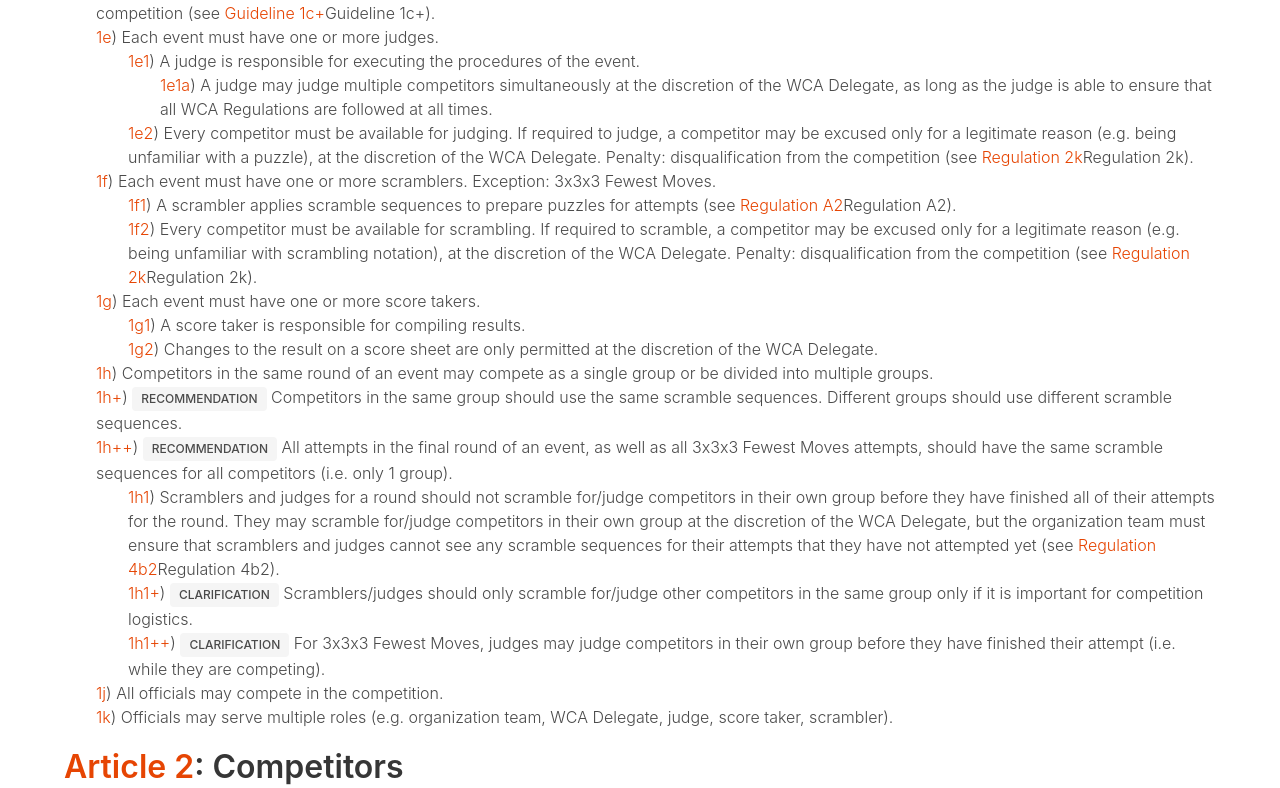
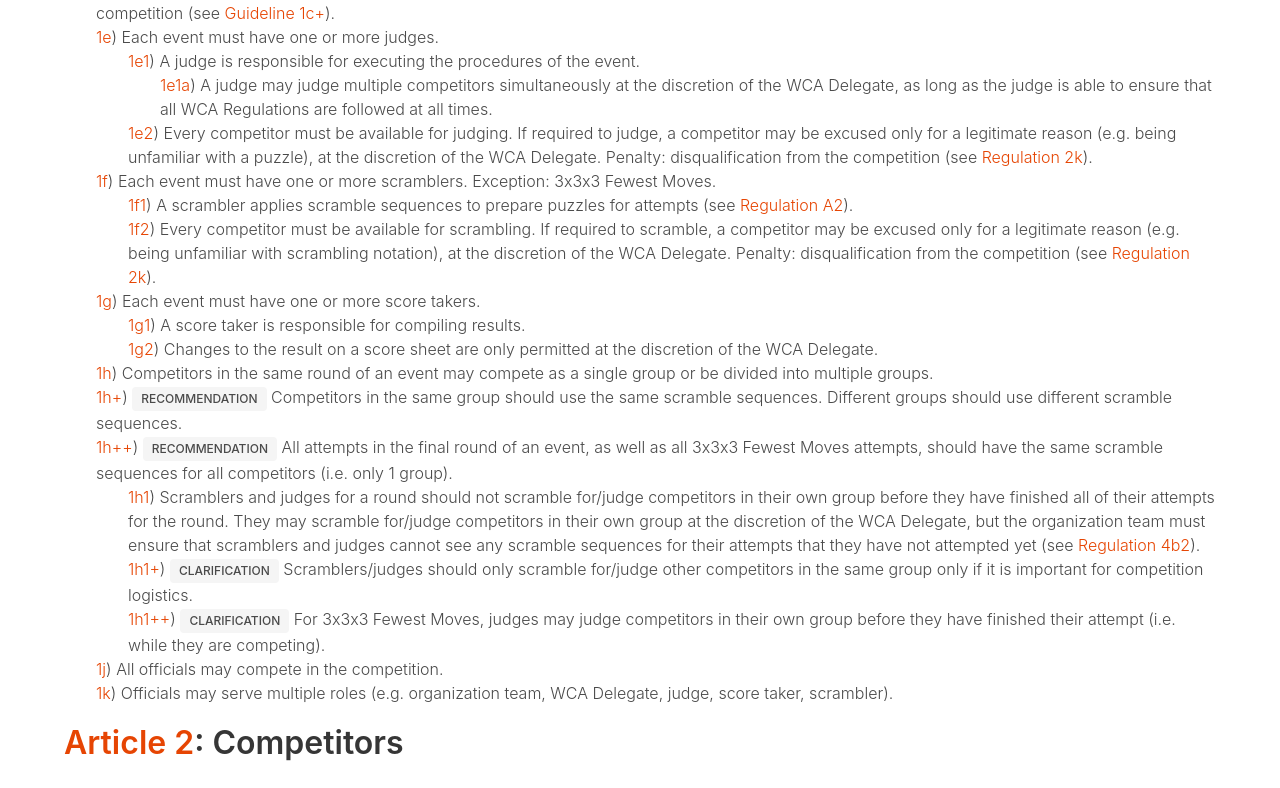
Before and after one commit to coder13/wcaregs, a React (Create React App) app: page / in a window 1280 px wide. Shown: the part 1163-1951 px from the top of the page. Built offline with nearby package versions, Linux system fonts and the light colour scheme.

Commit message:
fixed hash links

```diff
--- a/src/components/Article.js
+++ b/src/components/Article.js
@@ -5,7 +5,7 @@
       <span className="anchor" id={article.name2} />
       <span className="anchor" id={`article-${article.id}-${article.name}`}/>
       <h2 className="title article-title">
-        <a href={`article-${article.id}-${article.name}`}>Article {article.id}</a>: {article.description.split(': ')[1]}
+        <a href={`#article-${article.id}-${article.name}`}>Article {article.id}</a>: {article.description.split(': ')[1]}
       </h2>
 
       <ul>
@@ -15,12 +15,11 @@
               <li className='regulation' id={regulation.id}>
                 <span className="anchor" id={regulation.id}/>
                 <div>
-                  <a className="anchor" href={regulation.id}>{regulation.id}</a>{') '}
+                  <a className="anchor" href={'#' + regulation.id}>{regulation.id}</a>{') '}
                   {regulation.description.map((desc) => (
-                    <>
-                      {desc.href && <a href={`#${desc.href.split(':')[2]}`}>{desc.content}</a>}
-                      <span v-else>{desc.content}</span>
-                    </>
+                    desc.href
+                      ? <a href={`#${desc.href.split(':')[2]}`}>{desc.content}</a>
+                      : <span>{desc.content}</span>
                   ))}
                 </div>
               </li>
@@ -30,13 +29,12 @@
               <li key={guideline.id} className='guideline' id={regulation.id + guideline.pluses}>
                 <span className="anchor" id={regulation.id + guideline.pluses}/>
                 <div>
-                  <a href={(guideline.id + guideline.pluses)}>{guideline.id + guideline.pluses}</a>{') '}
+                  <a href={`#${guideline.id}${guideline.pluses}`}>{guideline.id + guideline.pluses}</a>{') '}
                   <span className="tag">{guideline.label}</span>{' '}
                   {guideline.description.map((desc) => (
-                    <>
-                      {desc.href && <a href={`#${desc.href.split(':')[2]}`}>{desc.content}</a>}
-                      <span v-else>{desc.content}</span>
-                    </>
+                    desc.href
+                      ? <a href={`#${desc.href.split(':')[2]}`}>{desc.content}</a>
+                      : <span>{desc.content}</span>
                   ))}
                 </div>
               </li>
--- a/src/pages/Home.js
+++ b/src/pages/Home.js
@@ -18,7 +18,7 @@
         <ul>
           {regulations.articles.map((article) => (
             <li key={article.id}>
-              Article {article.id}: <a href={`article-${article.id}-${article.name}`}>{article.description.split(': ')[1]}</a>
+              Article {article.id}: <a href={`#article-${article.id}-${article.name}`}>{article.description.split(': ')[1]}</a>
             </li>
           ))}
         </ul>
```
